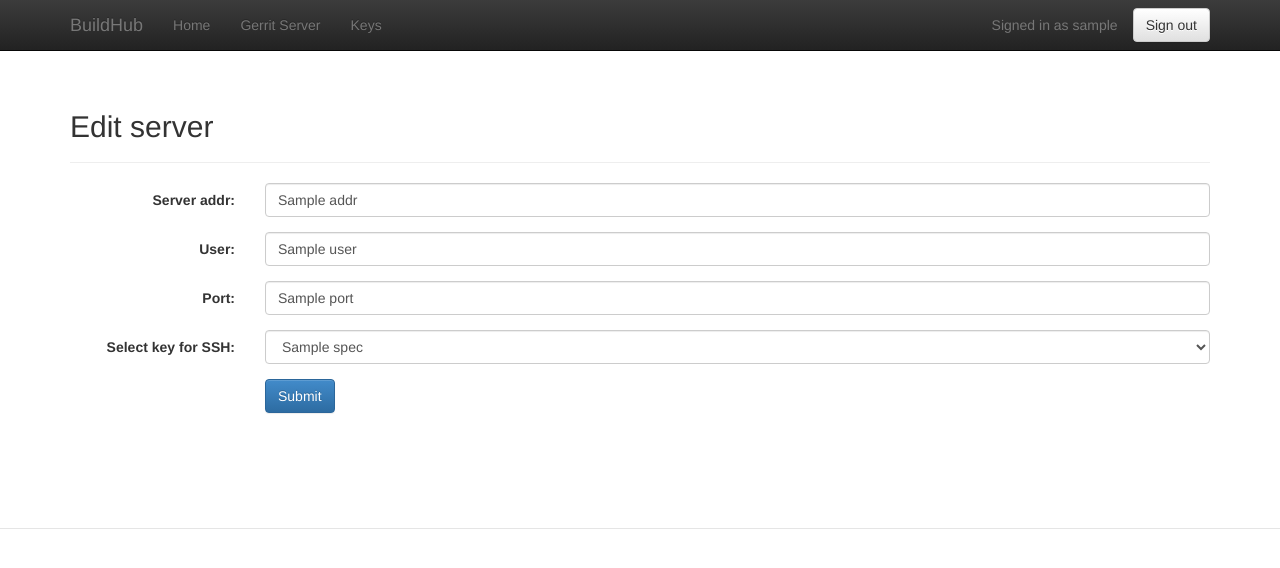
After one commit to 117111302/BuildHub, a Django app: page /add_server/ in a window 1280 px wide. The commit adds this page. Shown: the top 568 px of the page. Run offline with Django 3.2, Linux system fonts and the light colour scheme; a user stored in the database is signed in; tables that the repository leaves empty hold one stand-in row (values such as "Sample post"); a database or web service that is not in the repository returns one stand-in record (values such as "Sample title"); some libraries are stand-ins or nearby versions.

Commit message:
Add create server view
Signed-off-by: gaoxuesong <117111302@163.com>

```diff
--- a/buildhub/buildhub/settings.py
+++ b/buildhub/buildhub/settings.py
@@ -62,6 +62,7 @@ MONGODB_NAME = 'buildhub'
 MONGODB_GROUPS = 'groups'
 MONGODB_REPOS = 'repos'
 MONGODB_USERREPOS = 'userrepos'
+MONGODB_GERRIT_SERVER = 'gerrit_server'
 MONGODB_SSHKEY = 'sshkey'
 
 # Badge
--- a/buildhub/buildhub/urls.py
+++ b/buildhub/buildhub/urls.py
@@ -16,6 +16,7 @@ urlpatterns += patterns(views,
     url(r'^keygen/$', views.keygen),
     url(r'^test/$', views.test),
     url(r'^servers/$', views.servers),
+    url(r'^add_server/$', views.add_server),
     url(r'^keys/$', views.keys),
     url(r'^groups/$', views.groups),
     url(r'^add_group/$', views.add_group),
--- a/buildhub/core/views.py
+++ b/buildhub/core/views.py
@@ -2,6 +2,7 @@
 
 import os
 import json
+import time
 import base64
 import requests
 import urlparse
@@ -14,7 +15,6 @@ from django.contrib.auth.forms import AuthenticationForm as authentication_form
 from django.contrib.auth.models import User
 from django.http import HttpResponseRedirect
 from django.http import HttpResponse
-from django.http import HttpResponseRedirect
 from django.views.decorators.csrf import csrf_exempt
 from django.core.exceptions import ObjectDoesNotExist
 from django.conf import settings
@@ -89,7 +89,7 @@ def index(request, name=None):
     if name:
         group = coll.find_one({'name': name, 'username': username})
     else:
-        group = groups[0] if groups else {}
+        group = {} if not groups.count() else groups[0]
 
     # TODO get build history
     build = {}
@@ -99,23 +99,33 @@ def index(request, name=None):
 
 @login_required
 @csrf_exempt
+def add_server(request):
+    """add server
+    """
+    SSH_addr = request.POST['addr']
+    SSH_user = request.POST['user']
+    key = request.POST['key']
+    port = int(request.POST['port'])
+    username = request.user.username
+    coll = db[settings.MONGODB_GERRIT_SERVER]
+
+    spec = {'addr': SSH_addr, 'username': username}
+    coll.update(spec, {'$set': {'user': SSH_user, 'key': key, 'port': port}}, True)
+
+    return HttpResponseRedirect('/servers')
+
+
+@login_required
+@csrf_exempt
 def keygen(request):
     """generate SSH key
     """
-    SSH_addr = request.POST['addr']
-    SSH_user = request.POST['user']
-    port = int(request.POST['port'])
     username = request.user.username
     coll = db[settings.MONGODB_SSHKEY]
 
-    spec = {'addr': SSH_addr, 'username': username}
-    result = coll.find_one(spec, fields=['sshkey'])
-    if not result:
-        key_name = base64.b64encode('%s_%s' % (SSH_addr, SSH_user))
-        key = ssh_keygen.generate(os.path.join(GERRIT_SSH_KEY_PATH, '%s.id_rsa' % key_name))
-        coll.update(spec, {'$set': {'user': SSH_user, 'sshkey': key, 'port': port, 'key_name': key_name}}, True)
-    else:
-        key = result['sshkey']
+    spec = '%s_%s' % (username, time.time())
+    key = ssh_keygen.generate(os.path.join(GERRIT_SSH_KEY_PATH, '%s.id_rsa' % spec))
+    coll.insert({'username': username, 'spec': spec, 'key': key})
 
     return render(request, 'core/generate.html', {
 	'key': key,
@@ -134,13 +144,8 @@ def test(request):
     coll = db[settings.MONGODB_SSHKEY]
 
     spec = {'addr': SSH_addr, 'username': username}
-    result = coll.find_one(spec, fields=['sshkey'])
-    if not result:
-        key_name = base64.b64encode('%s_%s' % (SSH_addr, SSH_user))
-        key = ssh_keygen.generate(os.path.join(GERRIT_SSH_KEY_PATH, '%s.id_rsa' % key_name))
-        coll.update(spec, {'$set': {'user': SSH_user, 'sshkey': key, 'port': port, 'key_name': key_name}}, True)
-    else:
-        key = result['sshkey']
+    result = coll.find_one(spec, fields=['hey'])
+    # TODO call gerrit_version()
 
     return render(request, 'core/generate.html', {
 	'key': key,
@@ -152,13 +157,47 @@ def servers(request):
     """list all servers of user
     """
     username = request.user.username
-    coll = db[settings.MONGODB_SSHKEY]
+    coll = db[settings.MONGODB_GERRIT_SERVER]
 
     result = coll.find({'username': username})
 
     return render(request, 'core/servers.html', {
-	'keys': result,
+	'servers': result, 'details': result.clone()
     })
+
+
+@login_required
+@csrf_exempt
+def add_server(request):
+    """create a server
+    """
+    username = request.user.username
+    coll = db[settings.MONGODB_GERRIT_SERVER]
+    addr = request.GET.get('addr','')
+    if request.method == 'POST':
+        SSH_addr = request.POST['addr']
+        SSH_user = request.POST['user']
+	key = request.POST['key']
+	port = int(request.POST['port'])
+	username = request.user.username
+	coll = db[settings.MONGODB_GERRIT_SERVER]
+
+	spec = {'addr': SSH_addr, 'username': username}
+	coll.update(spec, {'$set': {'user': SSH_user, 'key': key, 'port': port}}, True)
+
+	return HttpResponseRedirect('/servers')
+
+    server = coll.find_one({'addr': addr, 'username': username})
+
+    # get all repos
+    coll = db[settings.MONGODB_REPOS]
+    repos = coll.find()
+    # get user repos
+    coll = db[settings.MONGODB_SSHKEY]
+
+    keys = coll.find({'username': username})
+    content = {'server': server, 'repos': repos, 'keys': keys}
+    return render(request, 'core/add_server.html', content)
 
 
 @login_required
--- a/buildhub/templates/base.html
+++ b/buildhub/templates/base.html
@@ -46,7 +46,6 @@
                  <button type="submit" class="btn btn-default">Sign out</button>
              </form>
              <p class="navbar-text navbar-right">Signed in as {{ user.username }}</p>
-             </form>
              {% endif %}
           </ul>
         </div>
--- a/buildhub/templates/core/add_group.html
+++ b/buildhub/templates/core/add_group.html
@@ -16,7 +16,7 @@
       <textarea class="form-control" name="config" rows="5" value={{group.config}}>{{group.config}}</textarea>
     </div>
     <label for="repos">Select projects:</label>
-    <p>Last synchronized from GitHub: a day ago <a href="">Sync now</a></p>.
+    <p>Last synchronized from GitHub: a day ago <a href="">Sync now</a>.</p>
     <table class="table table-striped">
         <tr>
             <th>Name</th>
--- /dev/null
+++ b/buildhub/templates/core/add_server.html
@@ -0,0 +1,46 @@
+{% extends "base.html" %}
+{% block content %}
+<div class="container">
+  <div class="page-header">
+    <h2>Edit server</h2>
+  </div>
+
+  <form class="form-horizontal" role="form" action="/add_server/" method="post">
+    <div class="form-group">
+      <label for="addr" class="col-sm-2 control-label">Server addr:</label>
+      <div class="col-sm-10">
+        <input type="text" class="form-control" name="addr" value="{{server.addr}}">
+      </div>
+    </div>
+    <div class="form-group">
+      <label for="user" class="col-sm-2 control-label">User:</label>
+      <div class="col-sm-10">
+      <input type="text" class="form-control" name="user" value="{{server.user}}">
+      </div>
+    </div>
+    <div class="form-group">
+      <label for="port" class="col-sm-2 control-label">Port:</label>
+      <div class="col-sm-10">
+      <input type="text" class="form-control" name="port" value="{{server.port}}">
+      </div>
+    </div>
+    <div class="form-group">
+      <label for="keys" class="col-sm-2 control-label">Select key for SSH:</label>
+      <div class="col-sm-10">
+      <select class="form-control" name="key">
+      {% for key in keys %}
+        <option value="{{key.spec}}">{{key.spec}}</option>
+      {% empty %}
+        <p>Please <a href="/keys/">gen key</a>.</p>
+      {% endfor %}
+      </select>
+      </div>
+    </div>
+    <div class="form-group">
+      <div class="col-sm-offset-2 col-sm-10">
+        <button type="submit" class="btn btn-primary">Submit</button>
+      </div>
+    </div>
+  </form>
+</div>
+{% endblock %}
--- a/buildhub/templates/core/generate.html
+++ b/buildhub/templates/core/generate.html
@@ -5,7 +5,7 @@
     <h2>Your SSH public key:</h2>
     <textarea class="form-control" rows="5" readonly>{{key}}</textarea>
     </br>
-    <a href="#">test you server</a>
+    <a href="/keys"><span class="glyphicon glyphicon-chevron-left"></span></a>
 </div>
 
 {% endblock %}
--- a/buildhub/templates/core/index.html
+++ b/buildhub/templates/core/index.html
@@ -9,7 +9,6 @@
     <!-- sidebar -->
     <div class="col-xs-6 col-sm-3 sidebar-offcanvas" id="sidebar" role="navigation">
       <div class="text-right"><a href="/add_group/" class="btn btn-default btn-sm" role="button"><span class="glyphicon glyphicon-plus" aria-hidden="true"></span></a></div>
-      <hr>
       <ul class="nav list-group">
         {% for group in groups %}
             <li {% if forloop.first %}class="active"{% endif %}><a href="/groups/{{group.name}}/">{{group.name}}</a></li>
```
Also changed, not shown: buildhub/templates/core/keys.html (+10 -13 lines), buildhub/templates/core/servers.html (+21 -33 lines).
